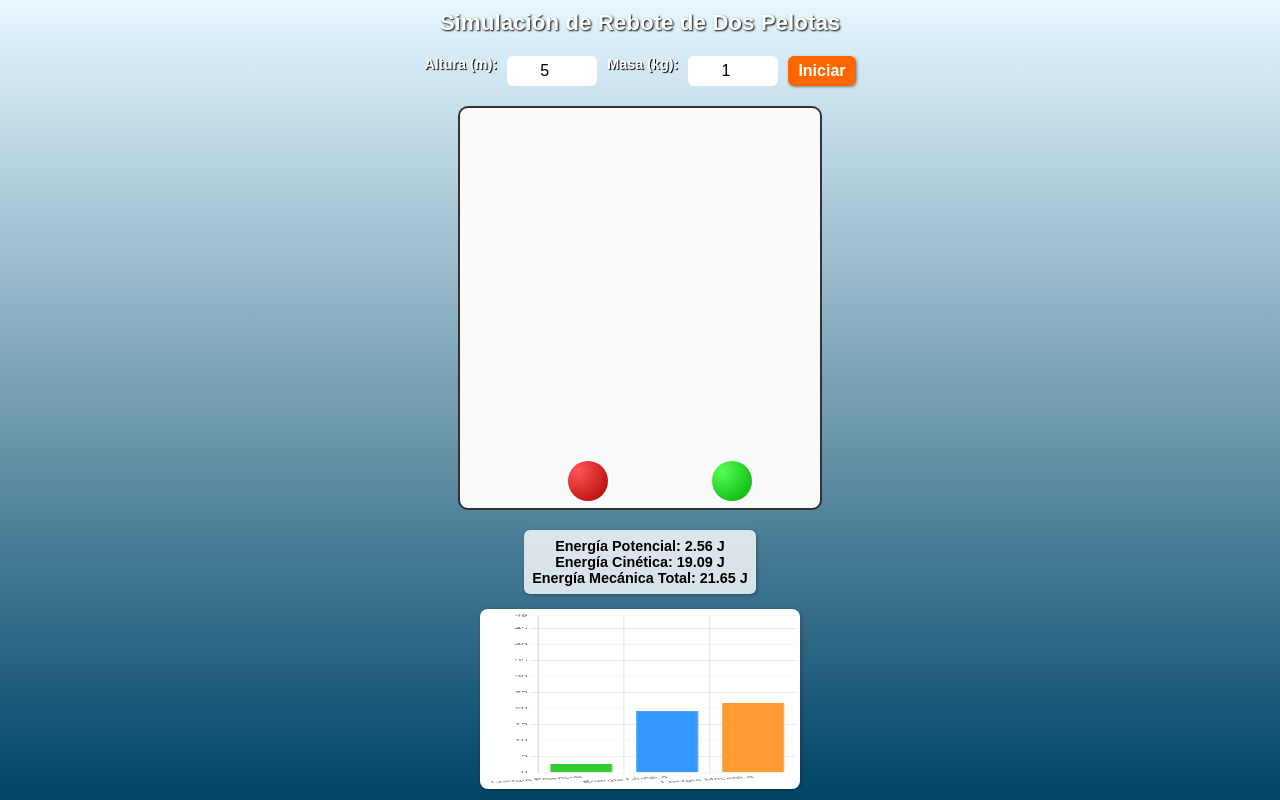
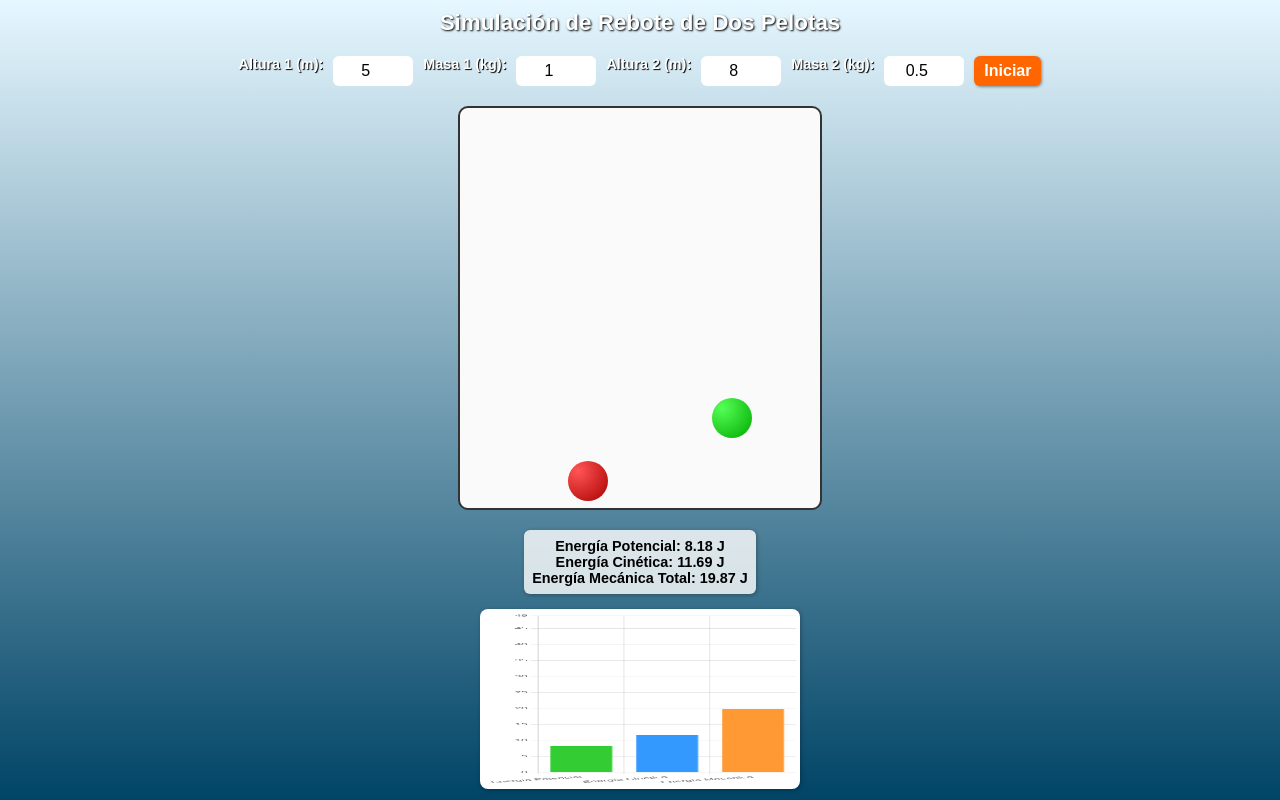
Before and after one commit to lfaga-lab/simuladorenergiamecanica, a plain HTML site: page index.html in a window 1280 px wide. Both pictures are taken after a click on the button "Iniciar". Drawn offline with nearby package versions, Linux system fonts and the light colour scheme.

Commit message:
Update index.html

```diff
--- a/index.html
+++ b/index.html
@@ -3,7 +3,7 @@
 <head>
   <meta charset="UTF-8">
   <meta name="viewport" content="width=device-width, initial-scale=1.0">
-  <title>Simulación Rebote de Pelotas</title>
+  <title>Simulación Rebote de Dos Pelotas</title>
   <style>
     body {
       display: flex;
@@ -43,7 +43,7 @@
       font-size: 1rem;
     }
     input {
-      width: 70px;
+      width: 60px;
       text-align: center;
     }
     button {
@@ -116,10 +116,16 @@
   <h1>Simulación de Rebote de Dos Pelotas</h1>
 
   <div id="controls">
-    <label for="altura">Altura (m):</label>
-    <input type="number" id="altura" value="5" min="1" max="20">
-    <label for="masa">Masa (kg):</label>
-    <input type="number" id="masa" value="1" min="0.1" step="0.1">
+    <label>Altura 1 (m):</label>
+    <input type="number" id="altura1" value="5" min="1" max="20">
+    <label>Masa 1 (kg):</label>
+    <input type="number" id="masa1" value="1" min="0.1" step="0.1">
+
+    <label>Altura 2 (m):</label>
+    <input type="number" id="altura2" value="8" min="1" max="20">
+    <label>Masa 2 (kg):</label>
+    <input type="number" id="masa2" value="0.5" min="0.1" step="0.1">
+
     <button onclick="iniciarSimulacion()">Iniciar</button>
   </div>
 
@@ -149,15 +155,20 @@
     function iniciarSimulacion() {
       cancelAnimationFrame(animacion);
 
-      const alturaInicial = parseFloat(document.getElementById("altura").value);
-      const masa = parseFloat(document.getElementById("masa").value);
+      const altura1 = parseFloat(document.getElementById("altura1").value);
+      const masa1   = parseFloat(document.getElementById("masa1").value);
+      const altura2 = parseFloat(document.getElementById("altura2").value);
+      const masa2   = parseFloat(document.getElementById("masa2").value);
 
       pelotas = [
-        { altura: alturaInicial, velocidad: 0, masa, elem: document.getElementById("pelota1") },
-        { altura: alturaInicial, velocidad: 0, masa, elem: document.getElementById("pelota2") }
+        { altura: altura1, velocidad: 0, masa: masa1, elem: document.getElementById("pelota1") },
+        { altura: altura2, velocidad: 0, masa: masa2, elem: document.getElementById("pelota2") }
       ];
 
-      maxEnergia = masa * g * alturaInicial; // escala máxima
+      maxEnergia = Math.max(
+        masa1 * g * altura1,
+        masa2 * g * altura2
+      );
 
       energiaTexto = document.getElementById("energia");
 
```
